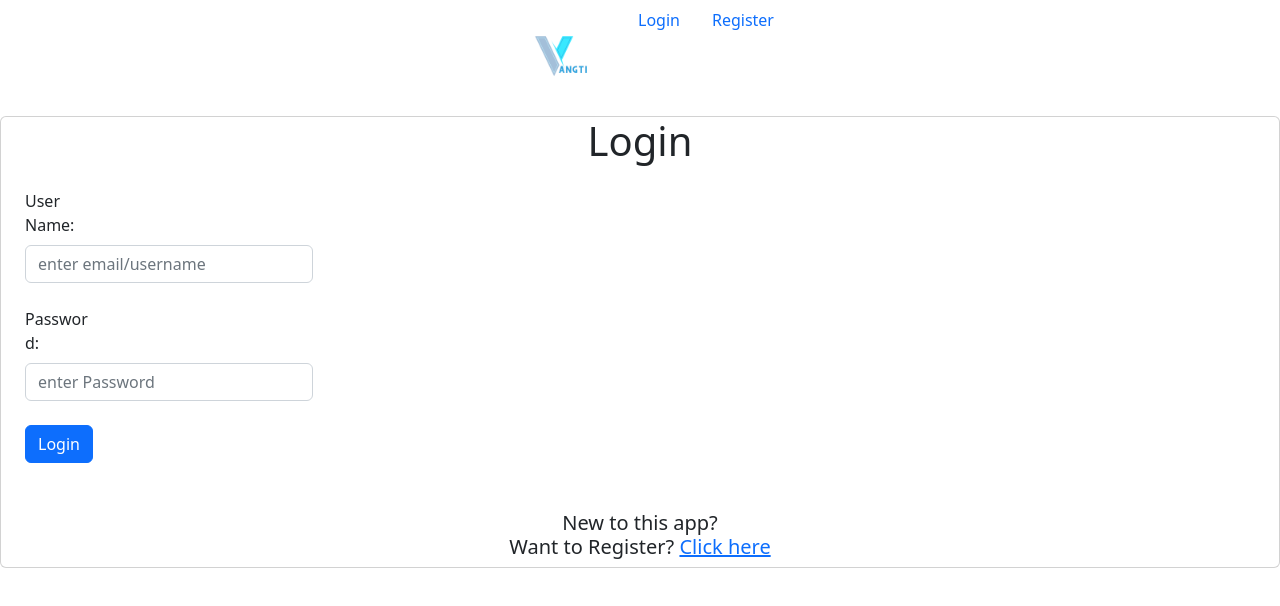
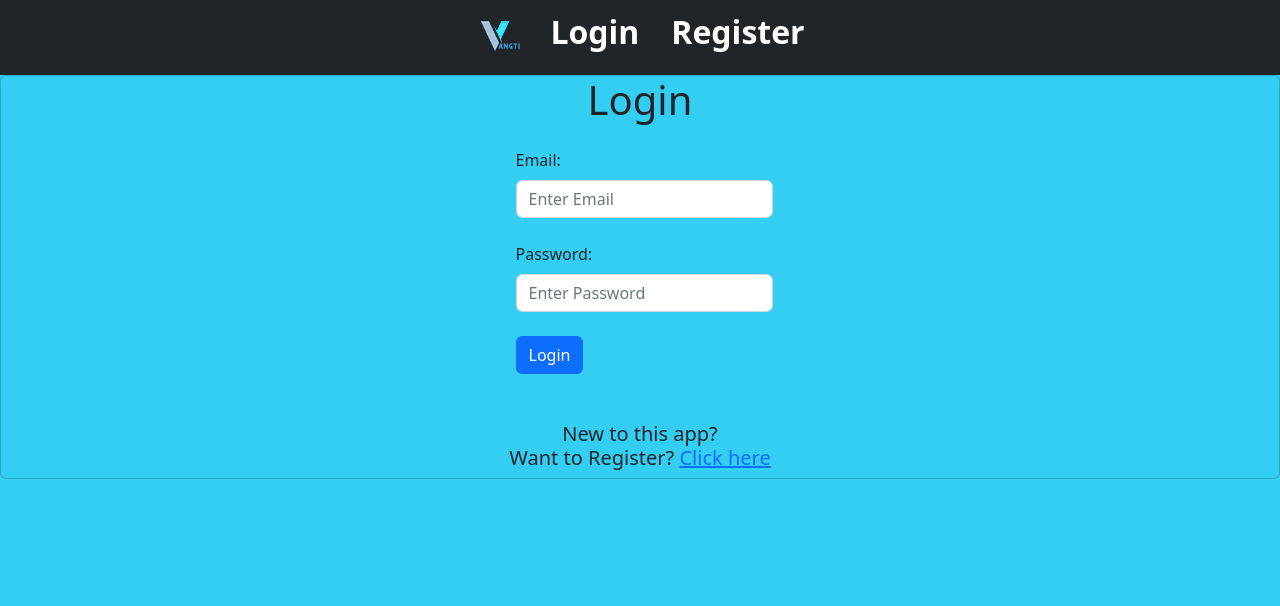
Before and after one commit to Lumim/vangti, a React (Create React App) app in the folder frontend/: page /login in a window 1280 px wide. Shown: the top 606 px of the page. Built offline with nearby package versions, Linux system fonts and the light colour scheme.

Commit message:
added frontend

```diff
--- a/frontend/src/Login/Login.jsx
+++ b/frontend/src/Login/Login.jsx
@@ -1,26 +1,37 @@
-import React from 'react'
+import React,{useState,useEffect} from 'react'
 import {Link} from 'react-router-dom'
 function Login() {
+        const [user_email,setEmail]=useState('')
+        const [user_password,setPassword]=useState('')
+
+const submitLogin=()=>[
+
+]
+
   return (
     <div className='card'>
         <div className='text-justify'>
                 <h1 className='text-center'>Login</h1>
         </div>
-        <form>
-            <div className='ms-2 mb-2 card-body form-group col-md-3 text-justify align-center'>
-                <label className='form-label col-md-3'>
-                        User Name:
+        <div className='card-body d-flex justify-content-center'>
+        <form className='center'>
+            <div className='ms-2 mb-2 form-group '>
+
+                <label className='form-label '>
+                        Email:
                 </label>
-                <input className='form-control ml-2' type="text" placeholder='enter email/username' name=""/>
+                <input className='form-control ml-2' type="email" pattern="[a-z0-9._%+-]+@[a-z0-9.-]+\.[a-z]{2,4}$" placeholder='Enter Email'  onChange={(e) => setEmail(e.target.value)} value={user_email}  name="email"/>
                 <br />
-                <label className='form-label col-md-3'>
+                <label className='form-label '>
                         Password:
                 </label>
-                <input className='form-control ml-2 ' type="password" placeholder='enter Password' name=""/>
+                <input className='form-control ml-2' type="password" placeholder='Enter Password'  onChange={(e) => setPassword(e.target.value)} value={user_password}  name="password"/>
                 <br />
-                 <button className='btn btn-primary' >Login</button>
+
+                <button className='btn btn-primary' type='submit' onClick={(e)=>submitLogin(e)} >Login</button>
             </div>
         </form>
+        </div>
         <br />
         <h5 className='text-center'>New to this app? <br/> Want to Register? <Link to="/register">Click here</Link></h5>
 
--- a/frontend/src/Login/Registration.jsx
+++ b/frontend/src/Login/Registration.jsx
@@ -16,7 +16,7 @@ useEffect(()=>{
 
 const submitReg=(e)=>{
         e.preventDefault();
-    console.log(userData)
+    console.log(user_name+' '+user_email+' '+user_pass)
 }
 
 
@@ -26,36 +26,38 @@ const submitReg=(e)=>{
         <div className='text-justify'>
                 <h1 className='text-center'>Registration for Vangti</h1>
         </div>
-        <form>
-            <div className='ms-2 mb-2 card-body form-group col-md-3'>
-                <label className='form-label col-md-4'>
+        <div className='card-body d-flex justify-content-center'>
+        <form className='center'>
+            <div className='ms-2 mb-2 form-group '>
+                <label className='form-label '>
                         User Full Name:
                 </label>
-                <input className='form-control ml-2' type="text" placeholder={userData.user_name} onChange={(e) => setUserData.full_name(e.target.value)} defaultValue={userData.user_name}   name="fname"/>
+                <input className='form-control ml-2' type="text" placeholder='Enter Full Name' onChange={(e) => setName(e.target.value)} value={user_name}   name="fname" required/>
                 <br />
-                <label className='form-label col-md-3'>
+                <label className='form-label '>
                         Contact Mobile:
                 </label>
-                <input className='form-control ml-2' type="number" placeholder='Enter Mobile Number' defaultValue={userData.phone}  name="mobile"/>
+                <input className='form-control ml-2' type="number" placeholder='Enter Mobile Number' maximum='110000'  onChange={(e) => setPhone(e.target.value)} value={user_phone}   name="mobile"/>
                 <br />
-                <label className='form-label col-md-3'>
+                <label className='form-label '>
                         Email:
                 </label>
-                <input className='form-control ml-2' type="email" placeholder='Enter Email' name="email"/>
+                <input className='form-control ml-2' type="email" pattern="[a-z0-9._%+-]+@[a-z0-9.-]+\.[a-z]{2,4}$" placeholder='Enter Email'  onChange={(e) => setEmail(e.target.value)} value={user_email}  name="email"/>
                 <br />
-                <label className='form-label col-md-3'>
+                <label className='form-label '>
                         Password:
                 </label>
-                <input className='form-control ml-2' type="password" placeholder='Enter Password' name="password"/>
+                <input className='form-control ml-2' type="password" placeholder='Enter Password'  onChange={(e) => setPassword(e.target.value)} value={user_pass}  name="password"/>
                 <br />
-                <label className='form-label col-md-3'>
+                <label className='form-label '>
                         Confirm password:
                 </label>
-                <input className='form-control ml-2' type="password" placeholder='Confirm Password' name="confirm_password"/>
+                <input className='form-control ml-2' type="password" placeholder='Confirm Password'  onChange={(e) => setCpass(e.target.value)} value={user_c_pass}  name="confirm_password"/>
                 <br />
                 <button className='btn btn-primary' type='submit' onClick={(e)=>submitReg(e)} >Register</button>
             </div>
         </form>
+        </div>
         <br />
         <h5 className='text-center'>Already registered? <br/> Want to Login? <Link to="/login">Click here</Link></h5>
     </div>
--- a/frontend/src/assets/css/web.css
+++ b/frontend/src/assets/css/web.css
@@ -0,0 +1,14 @@
+#nav_item{
+    color:#fff;
+    font-size: 32px;
+    font-weight: 600;
+}
+#hcard{
+    --bs-card-border-width: 0px !important;
+}
+body{
+    background-color: #34CEF3 !important;
+}
+.card{
+    background-color: #34CEF3 !important;
+}
--- a/frontend/src/layout/WebLayout.jsx
+++ b/frontend/src/layout/WebLayout.jsx
@@ -6,15 +6,15 @@ const WebLayout=()=> {
   return (
 <div>
 
-        <ul className="nav justify-content-center">
-            <li className="nav-item ">
-                <Link className="nav-link active" to="/"><img className='' height={100} width={100} src={logo}/></Link>
+        <ul className="nav justify-content-center bg-dark">
+            <Link class="navbar-brand" to="/">
+            <img  src={logo} width="75" height="75" alt=""/>
+            </Link>
+            <li   className="nav-item align-middle">
+                <Link id="nav_item" className="nav-link align-middle" to="/login">Login</Link>
             </li>
-            <li className="nav-item align-middle">
-                <Link className="nav-link align-middle" to="/login">Login</Link>
-            </li>
-            <li className="nav-item">
-                <Link className="nav-link" to="/register">Register</Link>
+            <li  className="nav-item">
+                <Link  id="nav_item" className="nav-link" to="/register">Register</Link>
             </li>
 
         </ul>
--- a/frontend/src/web/modules/Landing.jsx
+++ b/frontend/src/web/modules/Landing.jsx
@@ -21,7 +21,7 @@ gsap.to(h1Ref.current,3.5,{x:360,duration:2,stagger:1,repeat:-1});
 
   return (
     <div>
-      <div className='card'> <Banner/> <button className=' buttonHome'> click for details</button></div>
+      <div id="hcard" className='card'> <Banner/> <button className=' buttonHome'> click for details</button></div>
        <WantCurrency/>
       <h1>Want to apply for a currency conversion?</h1>
       <h1 > Request for a vangti dealer at you home?</h1>
```
Also changed, not shown: frontend/src/web/extra/Allimports.jsx (deleted, +0 -8 lines).
